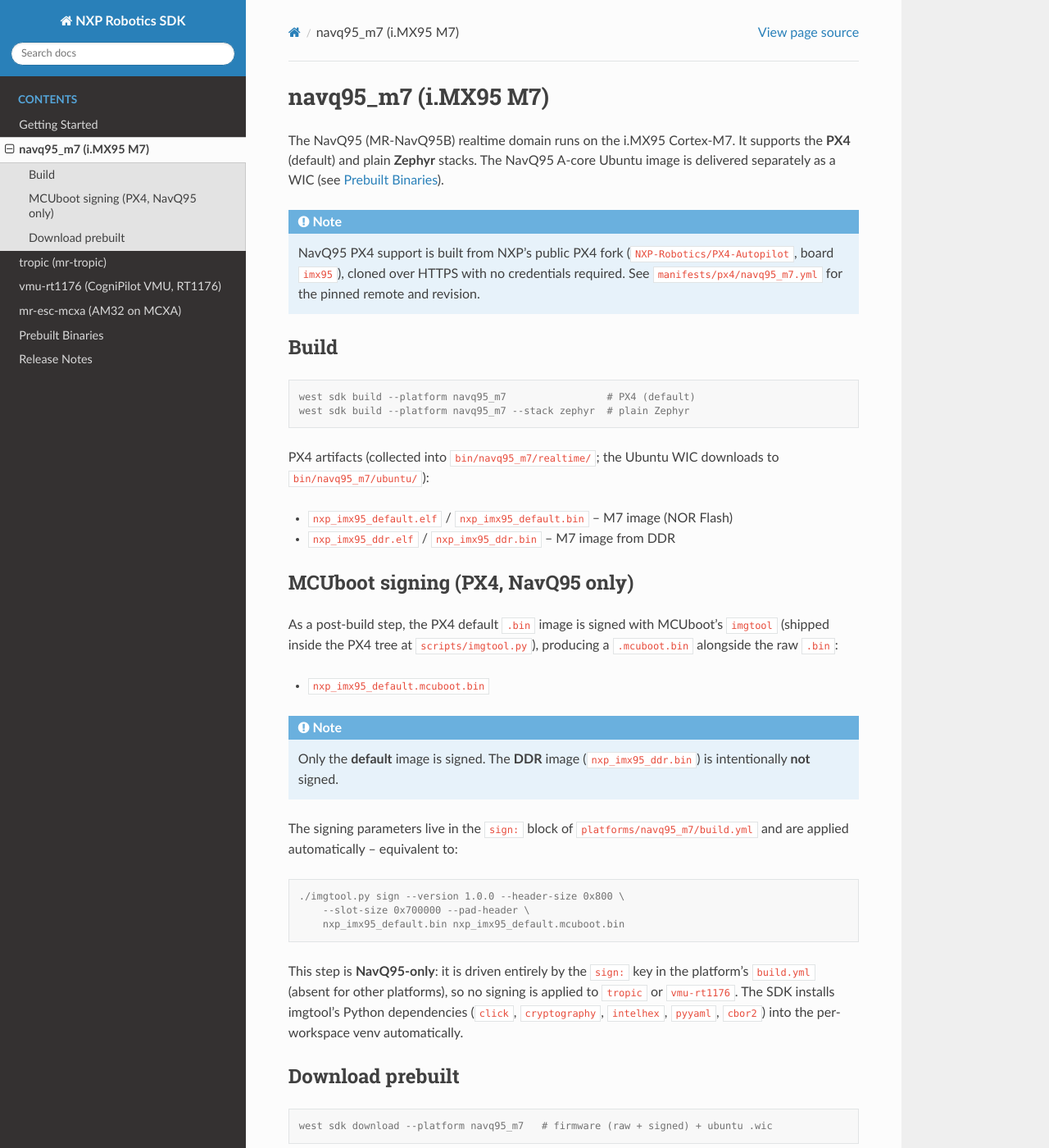
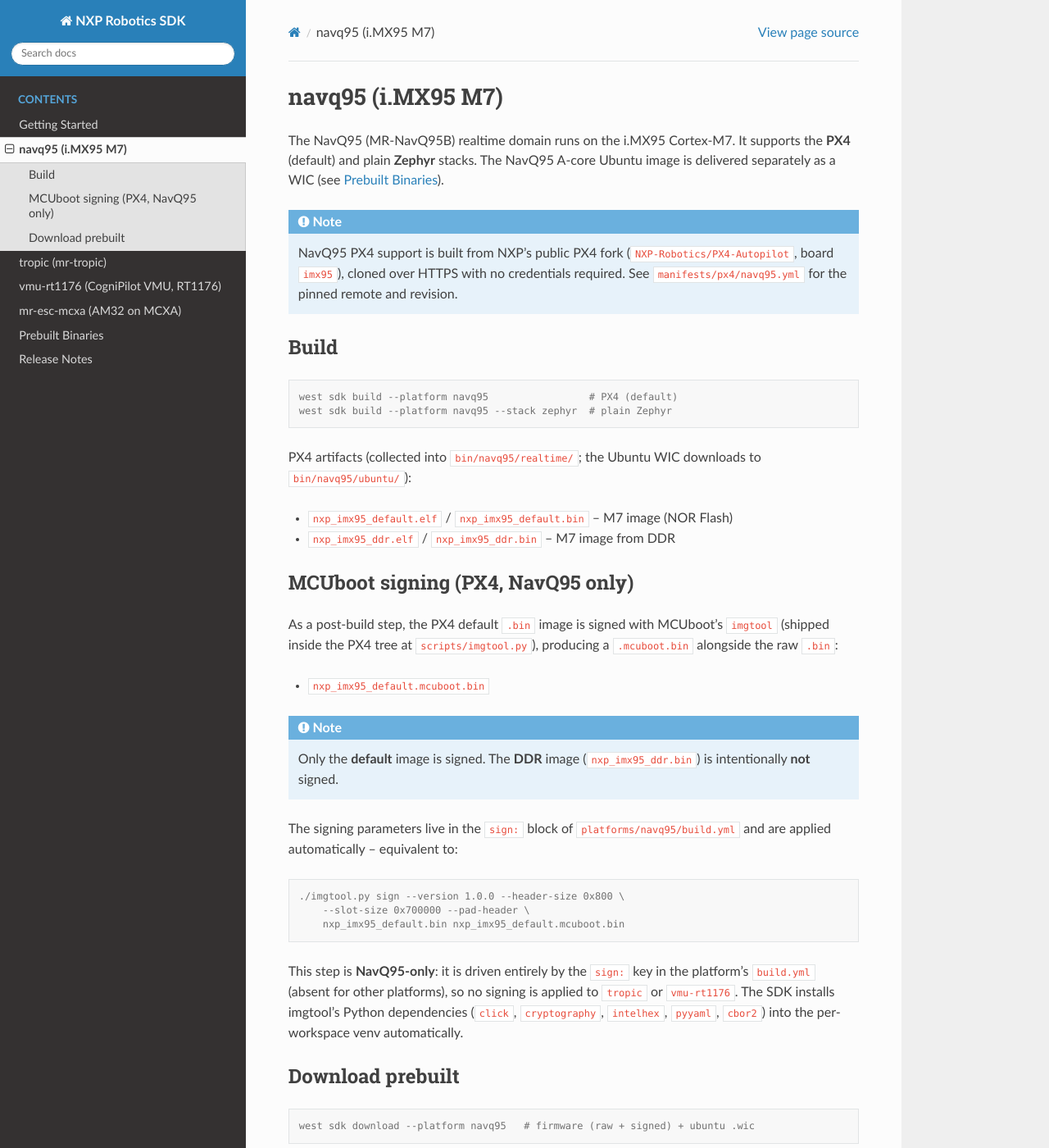
Before and after one commit to NXP-Robotics/robotics-sdk, a Sphinx documentation site: the page built from docs/boards/navq95.rst, in a window 1280 px wide and 1400 px high. Shown: the whole window at 82% size. Built offline with Sphinx 7.4.7 and the Read the Docs theme 3.1.0, drawn with Linux system fonts in a browser that asks for light colours.

```diff
--- a/docs/boards/navq95_m7.rst
+++ b/docs/boards/navq95.rst
@@ -1,5 +1,5 @@
-navq95_m7 (i.MX95 M7)
-=====================
+navq95 (i.MX95 M7)
+==================
 
 The NavQ95 (MR-NavQ95B) realtime domain runs on the i.MX95 Cortex-M7. It
 supports the **PX4** (default) and plain **Zephyr** stacks. The NavQ95 A-core
@@ -9,7 +9,7 @@ Ubuntu image is delivered separately as a WIC (see :doc:`../prebuilt_binaries`).
 
    NavQ95 PX4 support is built from NXP's public PX4 fork
    (``NXP-Robotics/PX4-Autopilot``, board ``imx95``), cloned over HTTPS with no
-   credentials required. See ``manifests/px4/navq95_m7.yml`` for the pinned
+   credentials required. See ``manifests/px4/navq95.yml`` for the pinned
    remote and revision.
 
 Build
@@ -17,11 +17,11 @@ Build
 
 .. code-block:: console
 
-   west sdk build --platform navq95_m7                 # PX4 (default)
-   west sdk build --platform navq95_m7 --stack zephyr  # plain Zephyr
+   west sdk build --platform navq95                 # PX4 (default)
+   west sdk build --platform navq95 --stack zephyr  # plain Zephyr
 
-PX4 artifacts (collected into ``bin/navq95_m7/realtime/``; the Ubuntu WIC
-downloads to ``bin/navq95_m7/ubuntu/``):
+PX4 artifacts (collected into ``bin/navq95/realtime/``; the Ubuntu WIC
+downloads to ``bin/navq95/ubuntu/``):
 
 * ``nxp_imx95_default.elf`` / ``nxp_imx95_default.bin``  -- M7 image (NOR Flash)
 * ``nxp_imx95_ddr.elf`` / ``nxp_imx95_ddr.bin``          -- M7 image from DDR
@@ -41,7 +41,7 @@ producing a ``.mcuboot.bin`` alongside the raw ``.bin``:
    (``nxp_imx95_ddr.bin``) is intentionally **not** signed.
 
 The signing parameters live in the ``sign:`` block of
-``platforms/navq95_m7/build.yml`` and are applied automatically -- equivalent
+``platforms/navq95/build.yml`` and are applied automatically -- equivalent
 to:
 
 .. code-block:: console
@@ -61,6 +61,6 @@ Download prebuilt
 
 .. code-block:: console
 
-   west sdk download --platform navq95_m7   # firmware (raw + signed) + ubuntu .wic
+   west sdk download --platform navq95   # firmware (raw + signed) + ubuntu .wic
 
 See :doc:`getting_started` for the required one-time ``west init`` bootstrap.
--- a/docs/getting_started.rst
+++ b/docs/getting_started.rst
@@ -91,14 +91,14 @@ Pull NXP prebuilt firmware (and, for NavQ95, the Ubuntu image) from Nexus:
 
 .. code-block:: console
 
-   west sdk download --platform navq95_m7    # firmware + ubuntu .wic
+   west sdk download --platform navq95    # firmware + ubuntu .wic
    west sdk download --platform tropic       # firmware only
    west sdk download --platform vmu-rt1176   # firmware only
    west sdk download --platform all          # everything
 
 Artifacts land under ``bin/<platform>/``: firmware directly in
 ``bin/<platform>/`` for tropic, vmu-rt1176 and mr-esc-mcxa, and in
-``bin/navq95_m7/realtime/`` (plus the Ubuntu WIC in ``bin/navq95_m7/ubuntu/``)
+``bin/navq95/realtime/`` (plus the Ubuntu WIC in ``bin/navq95/ubuntu/``)
 for NavQ95. Checksums are verified automatically.
 
 .. note::
@@ -117,8 +117,8 @@ PX4 / Zephyr / Cerebri sources when needed, then builds the artifacts:
 .. code-block:: console
 
    west sdk build --platform tropic                    # PX4 (default stack)
-   west sdk build --platform navq95_m7                 # PX4 (default stack)
-   west sdk build --platform navq95_m7 --stack zephyr  # plain Zephyr
+   west sdk build --platform navq95                 # PX4 (default stack)
+   west sdk build --platform navq95 --stack zephyr  # plain Zephyr
    west sdk build --platform vmu-rt1176 --stack cerebri
 
 ``--stack`` is optional; each platform has a sensible default.
--- a/docs/index.rst
+++ b/docs/index.rst
@@ -11,7 +11,7 @@ system, and provides prebuilt artifacts through Nexus.
    :caption: Contents
 
    getting_started
-   boards/navq95_m7
+   boards/navq95
    boards/tropic
    boards/vmu-rt1176
    boards/mr-esc-mcxa
@@ -29,7 +29,7 @@ Supported platforms and stacks
      - Cerebri
      - Zephyr
      - AM32
-   * - ``navq95_m7``
+   * - ``navq95``
      - yes
      -
      - yes
--- a/docs/prebuilt_binaries.rst
+++ b/docs/prebuilt_binaries.rst
@@ -7,7 +7,7 @@ download`` after the one-time workspace bootstrap (see :doc:`getting_started`).
 
 .. code-block:: console
 
-   west sdk download --platform navq95_m7    # firmware + ubuntu .wic
+   west sdk download --platform navq95    # firmware + ubuntu .wic
    west sdk download --platform tropic       # firmware only
    west sdk download --platform vmu-rt1176   # firmware only
    west sdk download --platform all          # everything
@@ -15,8 +15,8 @@ download`` after the one-time workspace bootstrap (see :doc:`getting_started`).
 Artifacts are placed in:
 
 * ``bin/<platform>/``          -- firmware binaries (tropic, vmu-rt1176, mr-esc-mcxa)
-* ``bin/navq95_m7/realtime/``  -- NavQ95 M7 firmware binaries
-* ``bin/navq95_m7/ubuntu/``    -- NavQ95 Ubuntu WIC image (``navq95_m7`` only)
+* ``bin/navq95/realtime/``  -- NavQ95 M7 firmware binaries
+* ``bin/navq95/ubuntu/``    -- NavQ95 Ubuntu WIC image (``navq95`` only)
 
 The artifact catalog is defined per platform in the ``download:`` section of
 ``platforms/<platform>/build.yml``.
--- a/docs/release_notes.rst
+++ b/docs/release_notes.rst
@@ -5,7 +5,7 @@ Release Notes
 ---------
 
 * Initial NXP Robotics SDK superproject scaffold.
-* Platforms: ``navq95_m7`` (i.MX95 M7), ``tropic`` (mr-tropic),
+* Platforms: ``navq95`` (i.MX95 M7), ``tropic`` (mr-tropic),
   ``vmu-rt1176`` (CogniPilot VMU on RT1176), ``mr-esc-mcxa`` (AM32 ESC on
   FRDM-MCXA153).
 * Stacks: PX4, CogniPilot Cerebri, plain Zephyr, AM32 (selectable per
```
Also changed, not shown: README.md (+8 -8 lines), 6 other files.
